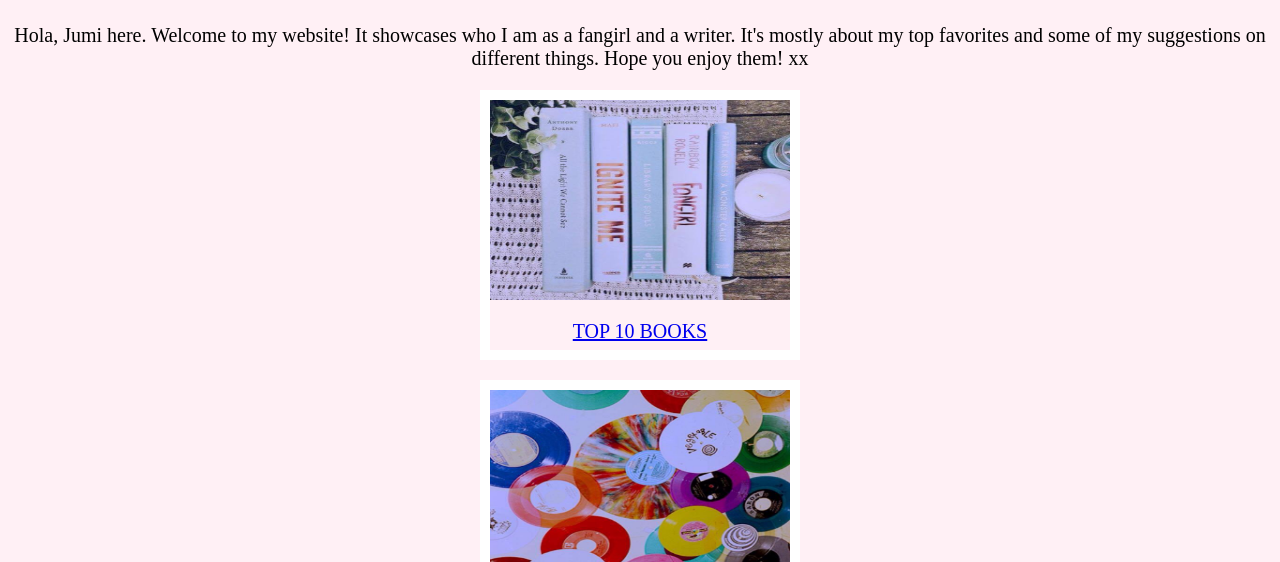
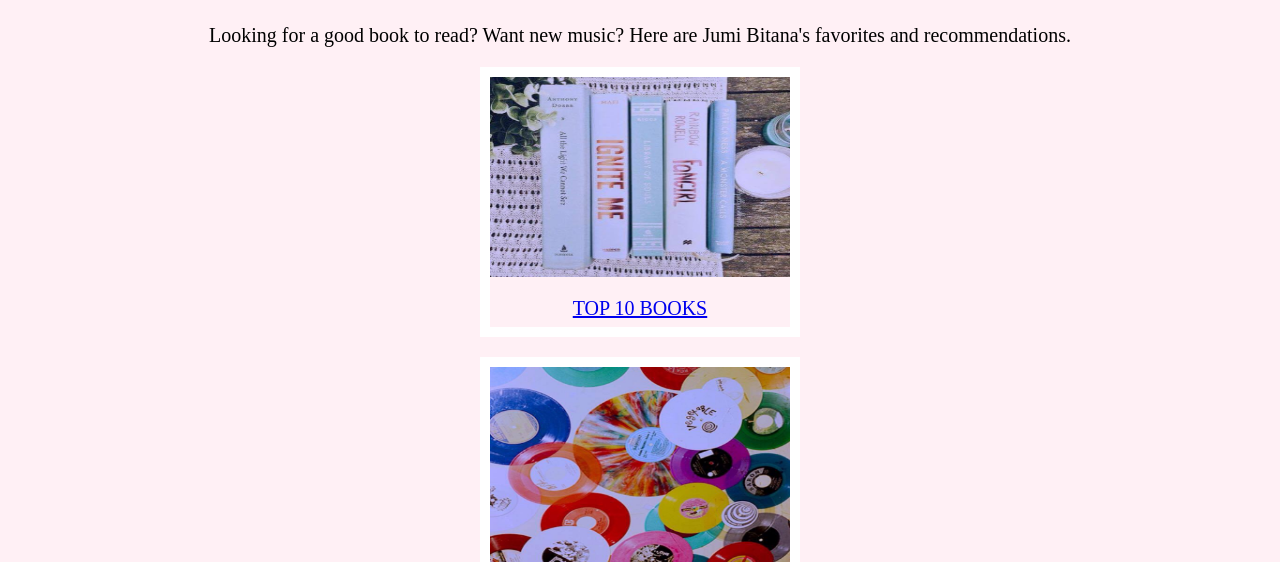
Before and after one commit to BitanaJulienne/Lab5, a plain HTML site: page index.html in a window 1280 px wide. Shown: the part 238-800 px from the top of the page. Drawn offline with Linux system fonts and the light colour scheme.

Commit message:
Update index.html

```diff
--- a/index.html
+++ b/index.html
@@ -44,7 +44,7 @@ div.desc {
 <p>
 <img src="home sticker.png">
 <h1> I PUT THE SAD IN QUESADILLA </h1>
-Hola, Jumi here. Welcome to my website! It showcases who I am as a fangirl and a writer. It's mostly about my top favorites and some of my suggestions on different things. Hope you enjoy them! xx
+Looking for a good book to read? Want new music? Here are Jumi Bitana's favorites and recommendations.
 </p>
 <div class="gallery">
     <img src="books.jpg" width="300" height="200">
```
